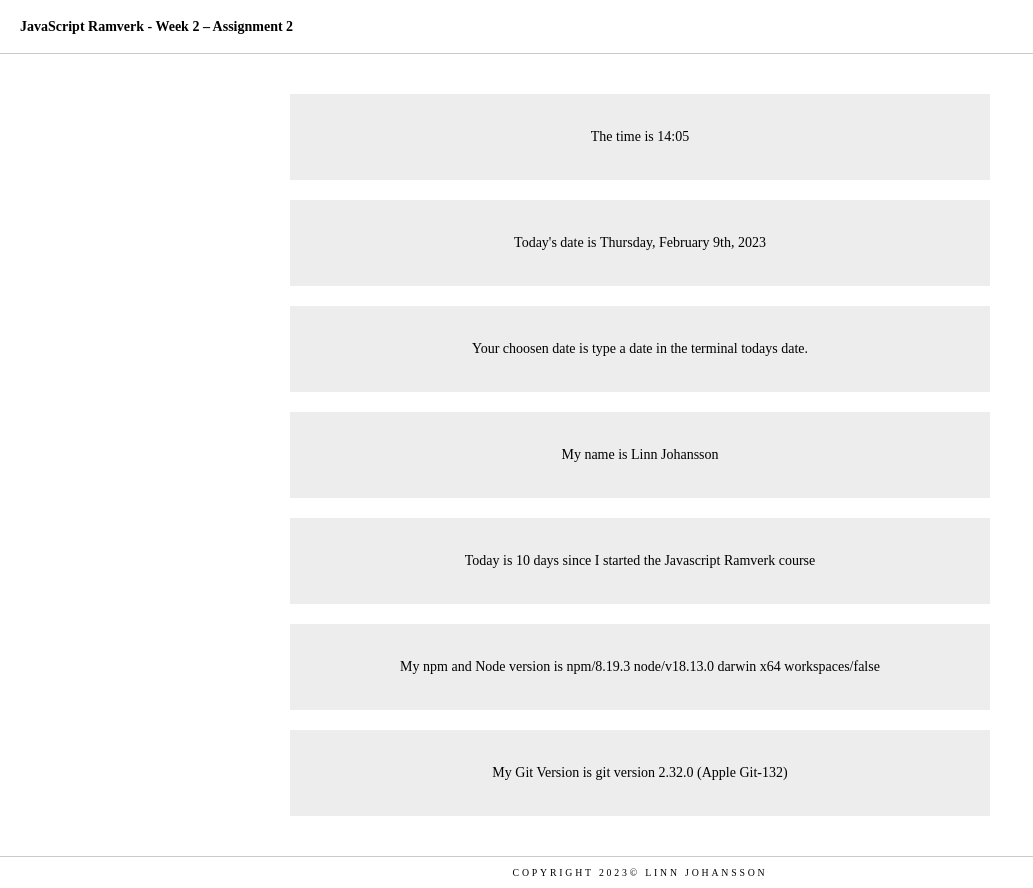
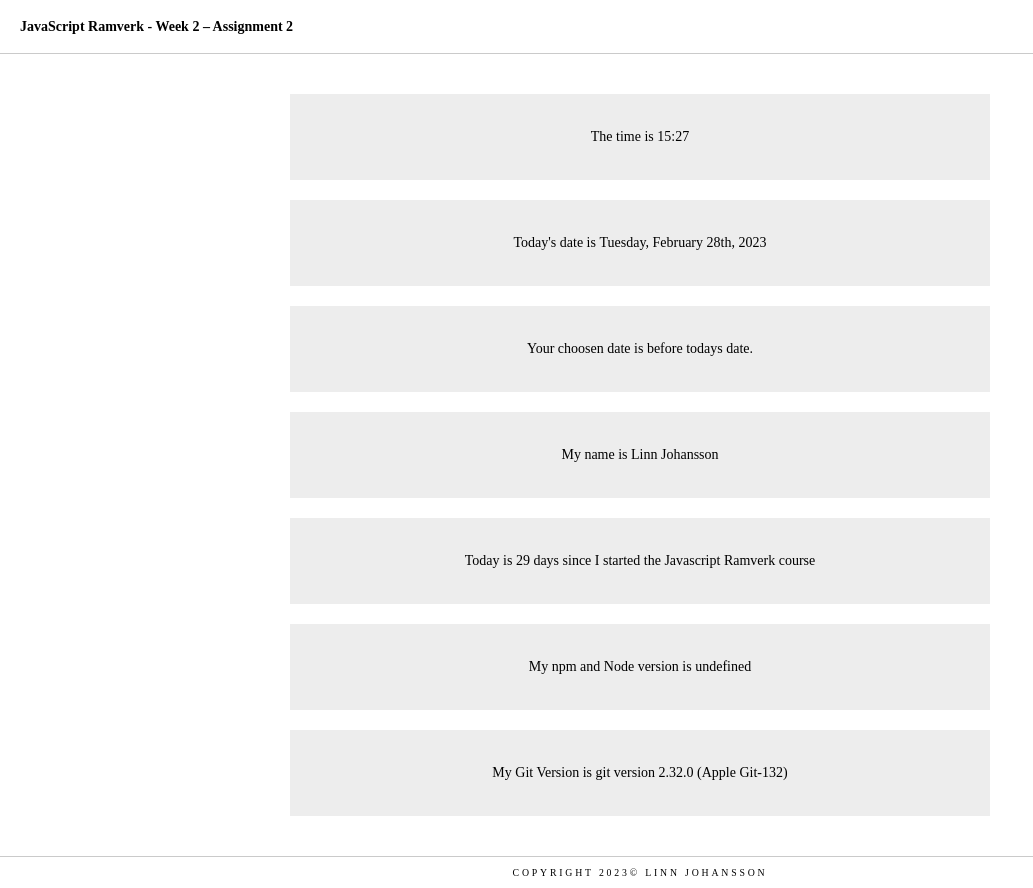
Before and after one commit to linjoh92/Assignment-2, a website: page index.html in a window 1280 px wide. Shown: the whole page, without its empty margins (0-1033 px from the left). Drawn offline with Linux system fonts and the light colour scheme.

Commit message:
Add changes

```diff
--- a/index.css
+++ b/index.css
@@ -14,7 +14,7 @@
 
 html {
     height: 100vh;
-  }
+}
 
 header{
   align-items: center;
--- a/index.html
+++ b/index.html
@@ -4,12 +4,12 @@
             <h4>JavaScript Ramverk - Week 2 – Assignment 2</h4>
         </header>
         <main>
-            <div class='data-container'>The time is <span class='data'>14:05</span></div>
-            <div class='data-container'>Today's date is <span class='data'>Thursday, February 9th, 2023</span></div>
-            <div class='data-container'>Your choosen date is <span class='data'>type a date in the terminal</span> todays date.</div>
+            <div class='data-container'>The time is <span class='data'>15:27</span></div>
+            <div class='data-container'>Today's date is <span class='data'>Tuesday, February 28th, 2023</span></div>
+            <div class='data-container'>Your choosen date is <span class='data'>before</span> todays date.</div>
             <div class='data-container'>My name is <span class='data'>Linn Johansson</span></div>
-            <div class='data-container'>Today is <span class='data'>10 days</span> since I started the Javascript Ramverk course</div>
-            <div class='data-container'>My npm and Node version is <span class='data'>npm/8.19.3 node/v18.13.0 darwin x64 workspaces/false</span></div>
+            <div class='data-container'>Today is <span class='data'>29 days</span> since I started the Javascript Ramverk course</div>
+            <div class='data-container'>My npm and Node version is <span class='data'>undefined</span></div>
             <div class='data-container'>My Git Version is <span class='data'>git version 2.32.0 (Apple Git-132)</span></div>
         </main>
         <footer>
```
Also changed, not shown: index.md (+5 -5 lines), 1 other file.
